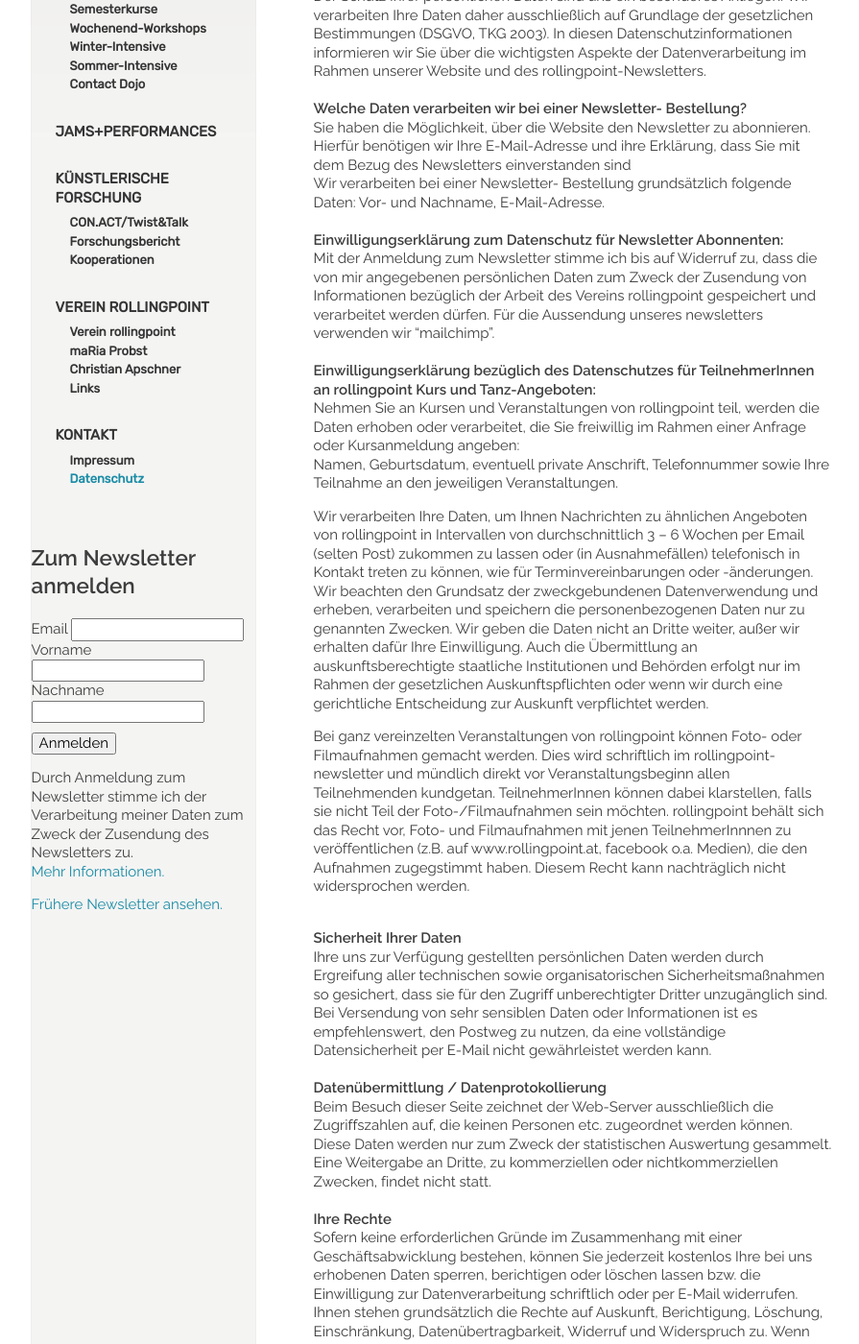
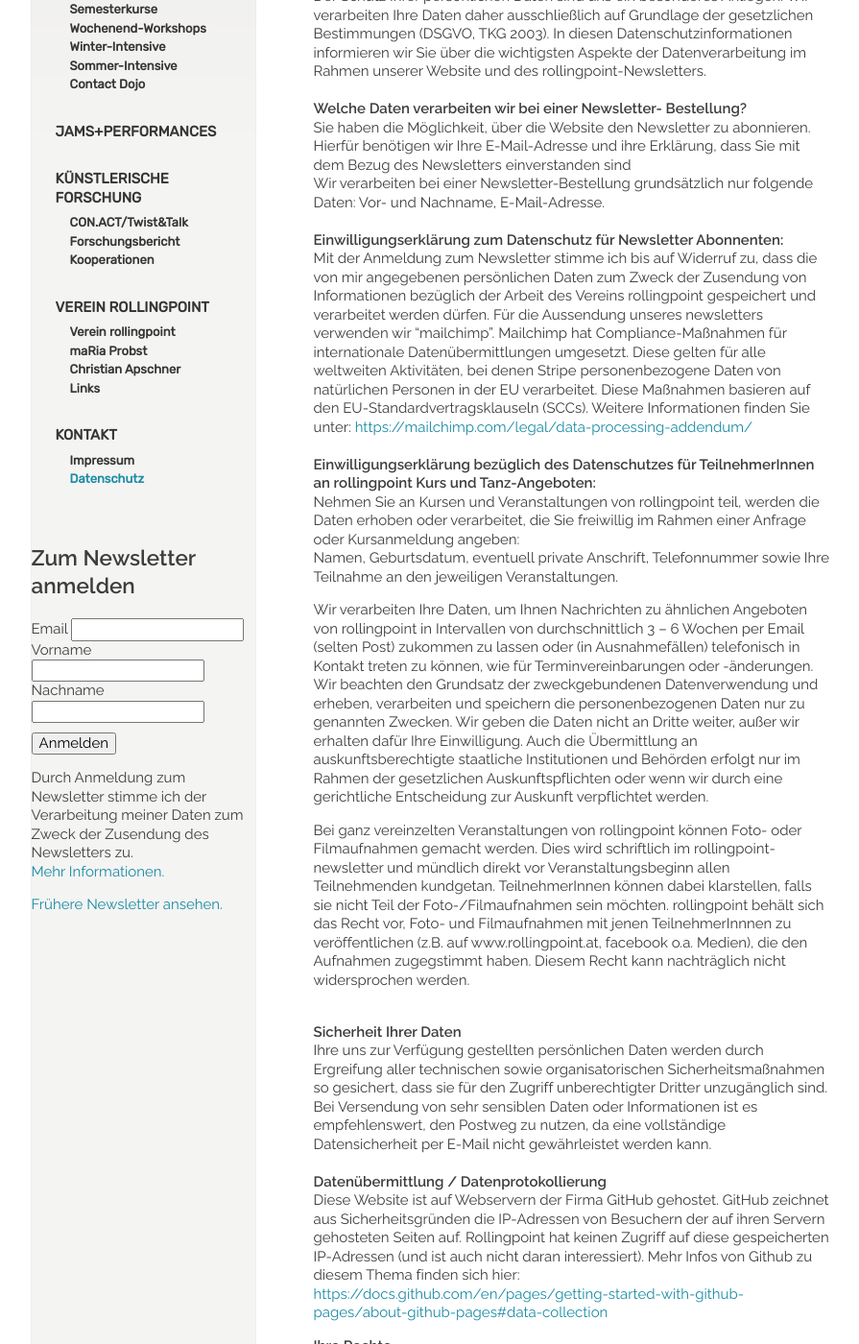
Before and after one commit to manulari/rollingpointat, a Jekyll site: the page built from _pages_de/datenschutz.md, in a window 1280 px wide and 1400 px high, scrolled down 324 px. Shown: the whole window at 96% size, without its empty margins (152-1047 px from the left). Built offline with Jekyll 4.4.1, drawn with Linux system fonts in a browser that asks for light colours; comment, search, counter and statistics services are not loaded.

Commit message:
Update page (de) “datenschutz”

```diff
--- a/_pages_de/datenschutz.md
+++ b/_pages_de/datenschutz.md
@@ -14,10 +14,10 @@ Der Schutz Ihrer persönlichen Daten sind uns ein besonderes Anliegen. Wir verar
 \
 **Welche Daten verarbeiten wir bei einer Newsletter- Bestellung?**\
 Sie haben die Möglichkeit, über die Website den Newsletter zu abonnieren. Hierfür benötigen wir Ihre E-Mail-Adresse und ihre Erklärung, dass Sie mit dem Bezug des Newsletters einverstanden sind\
-Wir verarbeiten bei einer Newsletter- Bestellung grundsätzlich folgende Daten: Vor- und Nachname, E-Mail-Adresse. \
+Wir verarbeiten bei einer Newsletter-Bestellung grundsätzlich nur folgende Daten: Vor- und Nachname, E-Mail-Adresse. \
 \
 **Einwilligungserklärung zum Datenschutz für Newsletter Abonnenten:**\
-Mit der Anmeldung zum Newsletter stimme ich bis auf Widerruf zu, dass die von mir angegebenen persönlichen Daten zum Zweck der Zusendung von Informationen bezüglich der Arbeit des Vereins rollingpoint gespeichert und verarbeitet werden dürfen. Für die Aussendung unseres newsletters verwenden wir "mailchimp".\
+Mit der Anmeldung zum Newsletter stimme ich bis auf Widerruf zu, dass die von mir angegebenen persönlichen Daten zum Zweck der Zusendung von Informationen bezüglich der Arbeit des Vereins rollingpoint gespeichert und verarbeitet werden dürfen. Für die Aussendung unseres newsletters verwenden wir "mailchimp". Mailchimp hat Compliance-Maßnahmen für internationale Datenübermittlungen umgesetzt. Diese gelten für alle weltweiten Aktivitäten, bei denen Stripe personenbezogene Daten von natürlichen Personen in der EU verarbeitet. Diese Maßnahmen basieren auf den EU-Standardvertragsklauseln (SCCs). Weitere Informationen finden Sie unter: <https://mailchimp.com/legal/data-processing-addendum/>\
 \
 **Einwilligungserklärung bezüglich des Datenschutzes für TeilnehmerInnen an rollingpoint Kurs und Tanz-Angeboten:**\
 Nehmen Sie an Kursen und Veranstaltungen von rollingpoint teil, werden die Daten erhoben oder verarbeitet, die Sie freiwillig im Rahmen einer Anfrage oder Kursanmeldung angeben:\
@@ -32,8 +32,9 @@ Bei ganz vereinzelten Veranstaltungen von rollingpoint können Foto- oder Filmau
 Ihre uns zur Verfügung gestellten persönlichen Daten werden durch Ergreifung aller technischen sowie organisatorischen Sicherheitsmaßnahmen so gesichert, dass sie für den Zugriff unberechtigter Dritter unzugänglich sind. Bei Versendung von sehr sensiblen Daten oder Informationen ist es empfehlenswert, den Postweg zu nutzen, da eine vollständige Datensicherheit per E-Mail nicht gewährleistet werden kann.\
 \
 **Datenübermittlung / Datenprotokollierung**\
-Beim Besuch dieser Seite zeichnet der Web-Server ausschließlich die Zugriffszahlen auf, die keinen Personen etc. zugeordnet werden können. Diese Daten werden nur zum Zweck der statistischen Auswertung gesammelt. Eine Weitergabe an Dritte, zu kommerziellen oder nichtkommerziellen Zwecken, findet nicht statt.\
-\
+Diese Website ist auf Webservern der Firma GitHub gehostet. GitHub zeichnet aus Sicherheitsgründen die IP-Adressen von Besuchern der auf ihren Servern gehosteten Seiten auf. Rollingpoint hat keinen Zugriff auf diese gespeicherten IP-Adressen (und ist auch nicht daran interessiert). Mehr Infos von Github zu diesem Thema finden sich hier:\
+[https://docs.github.com/en/pages/getting-started-with-github-pages/about-github-pages#data-collection](https://deref-gmx.net/mail/client/gmMIE3gVijo/dereferrer/?redirectUrl=https%3A%2F%2Fdocs.github.com%2Fen%2Fpages%2Fgetting-started-with-github-pages%2Fabout-github-pages%23data-collection)
+
 **Ihre Rechte**\
 Sofern keine erforderlichen Gründe im Zusammenhang mit einer Geschäftsabwicklung bestehen, können Sie jederzeit kostenlos Ihre bei uns erhobenen Daten sperren, berichtigen oder löschen lassen bzw. die Einwilligung zur Datenverarbeitung schriftlich oder per E-Mail widerrufen.\
 Ihnen stehen grundsätzlich die Rechte auf Auskunft, Berichtigung, Löschung, Einschränkung, Datenübertragbarkeit, Widerruf und Widerspruch zu. Wenn Sie glauben, dass die Verarbeitung Ihrer Daten gegen das Datenschutzrecht verstößt oder Ihre datenschutzrechtlichen Ansprüche sonst in einer Weise verletzt worden sind, können Sie sich bei der Aufsichtsbehörde beschweren. In Österreich ist dies die Datenschutzbehörde. \
```
